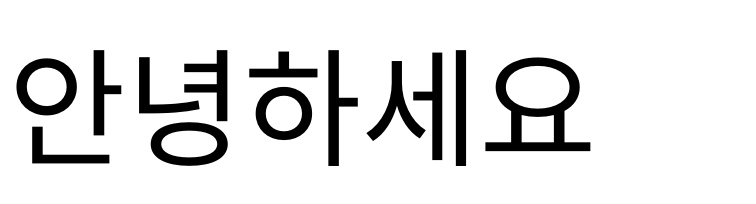
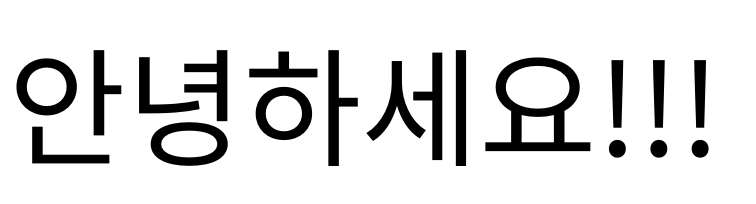
Before and after one commit to eumray/temp3585, a plain HTML site: page index.html in a window 1280 px wide. Shown: the whole page, without its empty margins (0-756 px from the left). Drawn offline with Linux system fonts and the light colour scheme.

Commit message:
frigroiih

```diff
--- a/temp.html
+++ b/index.html
@@ -26,8 +26,7 @@
 <body>
     <div class="second">
 
-            안녕하세요
-
+            안녕하세요!!!
      </div>
 
 </body>
```
